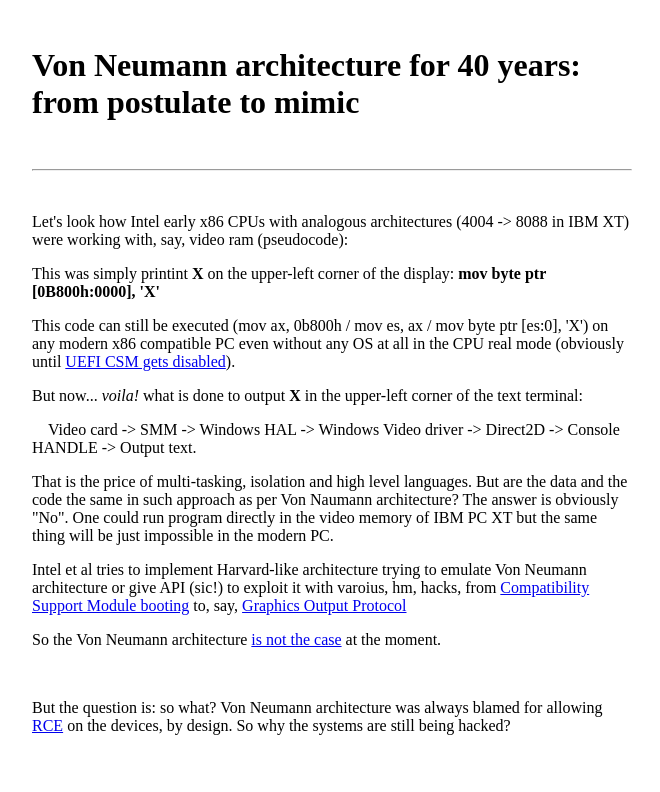
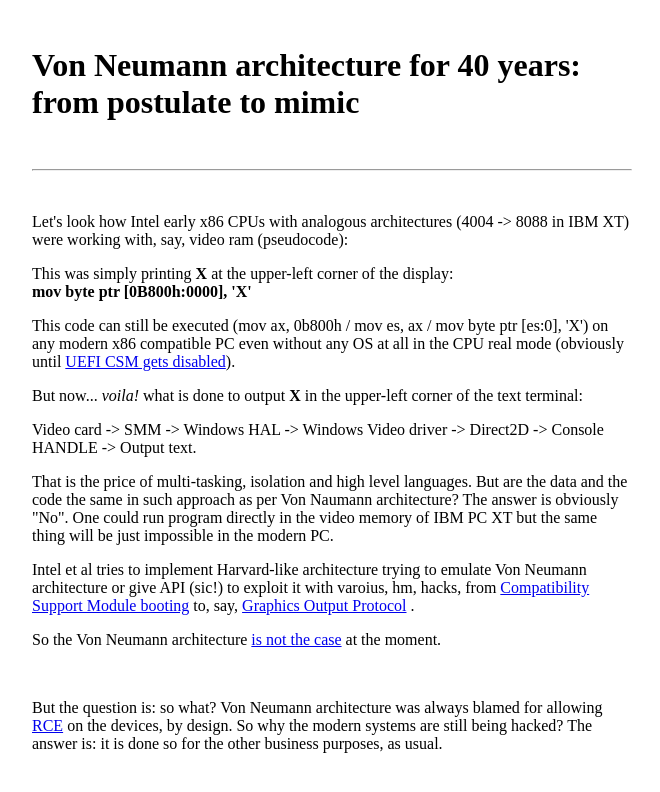
Before and after one commit to h1bymask/h1bymask.github.io, a plain HTML site: page 2017/11/28/from_postulate_to_mimic/index.html in a window 1280 px wide. Shown: the whole page, without its empty margins (308-968 px from the left). Drawn offline with Linux system fonts and the light colour scheme.

Commit message:
Fixed typos

```diff
--- a/2017/11/28/from_postulate_to_mimic/index.html
+++ b/2017/11/28/from_postulate_to_mimic/index.html
@@ -11,10 +11,12 @@
             <hr>
 	    <br>
 		<p>Let's look how Intel early x86 CPUs with analogous architectures (4004 -> 8088 in IBM XT) were working with, say, video ram (pseudocode):</p>
-		<p>This was simply printint <b>X</b> on the upper-left corner of the display: <b>mov byte ptr [0B800h:0000], 'X'</b></p>
+		<p>This was simply printing <b>X</b> at the upper-left corner of the display:
+		<br>
+		<b>mov byte ptr [0B800h:0000], 'X'</b></p>
 		<p>This code can still be executed (mov ax, 0b800h / mov es, ax / mov byte ptr [es:0], 'X') on any modern x86 compatible PC even without any OS at all in the CPU real mode (obviously until <a href="http://www.uefi.org/sites/default/files/resources/Brian_Richardson_Intel_Final.pdf">UEFI CSM gets disabled</a>).</p>
 		<p>But now... <i>voila!</i> what is done to output <b>X</b> in the upper-left corner of the text terminal:</p>
-		<p>&nbsp;&nbsp;&nbsp;&nbsp;Video card -> SMM -> Windows HAL -> Windows Video driver -> Direct2D -> Console HANDLE -> Output text.</p>
+		<p>Video card -> SMM -> Windows HAL -> Windows Video driver -> Direct2D -> Console HANDLE -> Output text.</p>
 		<p>That is the price of multi-tasking, isolation and high level languages.
 		But are the data and the code the same in such approach as per Von Naumann architecture?
 		The answer is obviously "No". One could run program directly in the video memory of IBM PC XT but the same thing will be just impossible in the modern PC.</p>
@@ -22,9 +24,10 @@
 		<a href="https://en.wikipedia.org/wiki/Unified_Extensible_Firmware_Interface#CSM_booting">Compatibility Support Module booting<a>
 		to, say,
 		<a href="https://en.wikipedia.org/wiki/Unified_Extensible_Firmware_Interface#Services">Graphics Output Protocol</a>
+		.
 		<p>So the Von Neumann architecture <a href="http://www.codersnotes.com/notes/the-death-of-the-von-neumann-architecture/">is not the case</a> at the moment.</p>
 	    <br>
-		<p>But the question is: so what? Von Neumann architecture was always blamed for allowing <a href="https://en.wikipedia.org/wiki/Arbitrary_code_execution">RCE</a> on the devices, by design. So why the systems are still being hacked?<p>
+		<p>But the question is: so what? Von Neumann architecture was always blamed for allowing <a href="https://en.wikipedia.org/wiki/Arbitrary_code_execution">RCE</a> on the devices, by design. So why the modern systems are still being hacked? The answer is: it is done so for the other business purposes, as usual.<p>
         </div>
     </body>
 </html>
```
